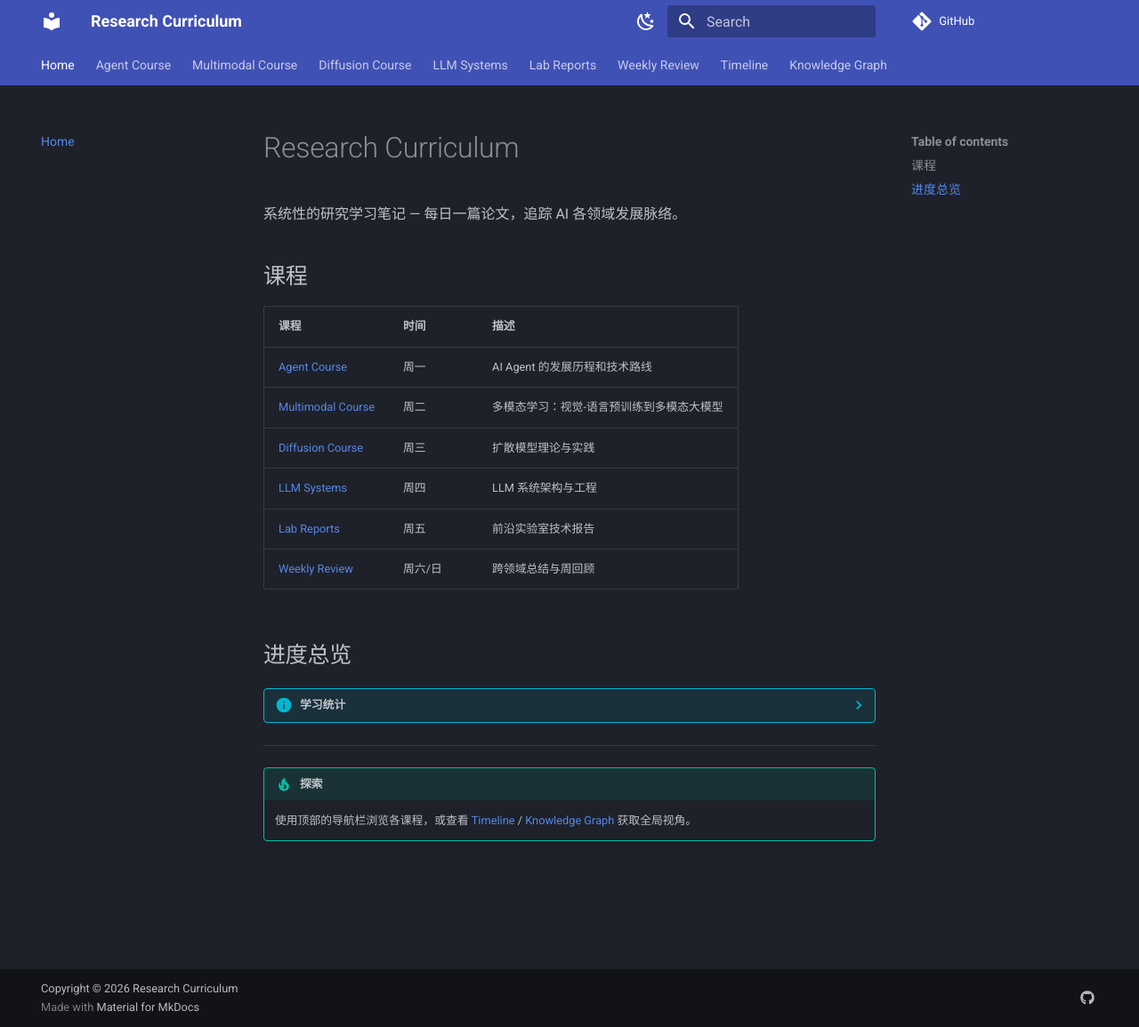
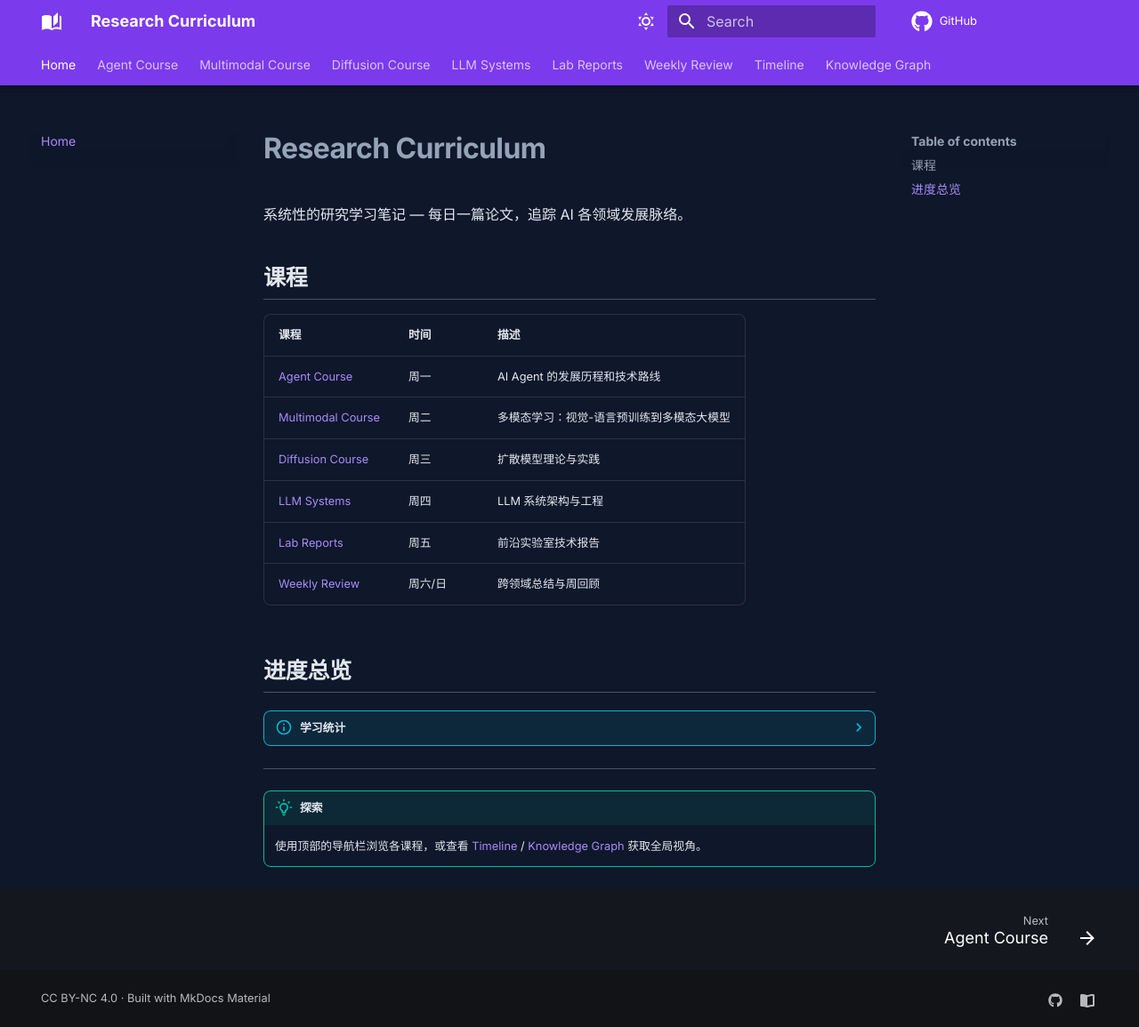
Before and after one commit to caiyuanrui/research-curriculum, an MkDocs documentation site: the page built from docs/index.md, in a window 1280 px wide and 1155 px high. Shown: the whole window at 89% size. Built offline with MkDocs 1.6.1 and Material for MkDocs 9.7.7, drawn with Linux system fonts in a browser that asks for light colours; comment, search, counter and statistics services are not loaded.

Commit message:
Modernize theme: custom colors, fonts, CSS

```diff
--- /dev/null
+++ b/docs/stylesheets/extra.css
@@ -0,0 +1,84 @@
+[data-md-color-scheme="slate"] {
+  --md-primary-fg-color: #7c3aed;
+  --md-primary-fg-color--light: #a78bfa;
+  --md-primary-fg-color--dark: #5b21b6;
+  --md-accent-fg-color: #2dd4bf;
+  --md-accent-fg-color--light: #5eead4;
+  --md-accent-fg-color--dark: #14b8a6;
+  --md-default-bg-color: #0f172a;
+  --md-default-fg-color: #e2e8f0;
+  --md-default-fg-color--light: #94a3b8;
+  --md-default-fg-color--lighter: #64748b;
+  --md-default-fg-color--lightest: #475569;
+  --md-code-bg-color: #1e293b;
+  --md-code-fg-color: #e2e8f0;
+  --md-typeset-a-color: #a78bfa;
+}
+
+[data-md-color-scheme="default"] {
+  --md-primary-fg-color: #7c3aed;
+  --md-primary-fg-color--light: #a78bfa;
+  --md-primary-fg-color--dark: #5b21b6;
+  --md-accent-fg-color: #0891b2;
+  --md-accent-fg-color--light: #06b6d4;
+  --md-accent-fg-color--dark: #0e7490;
+}
+
+/* Better typography */
+.md-typeset {
+  font-size: 0.8rem;
+  line-height: 1.7;
+}
+
+.md-typeset h1 {
+  font-weight: 700;
+  letter-spacing: -0.02em;
+}
+
+.md-typeset h2 {
+  font-weight: 600;
+  letter-spacing: -0.01em;
+  border-bottom: 1px solid var(--md-default-fg-color--lightest);
+  padding-bottom: 0.3rem;
+}
+
+.md-typeset h3 {
+  font-weight: 600;
+}
+
+/* Code block improvements */
+.md-typeset pre > code {
+  border-radius: 8px;
+}
+
+/* Smooth card style for admonitions */
+.md-typeset .admonition,
+.md-typeset details {
+  border-radius: 8px;
+  box-shadow: 0 1px 3px rgba(0,0,0,0.1);
+}
+
+/* Navigation improvements */
+.md-nav--primary .md-nav__title {
+  font-weight: 600;
+}
+
+/* Table improvements */
+.md-typeset table:not([class]) {
+  border-radius: 8px;
+  overflow: hidden;
+  box-shadow: 0 1px 3px rgba(0,0,0,0.1);
+}
+
+/* MathJax block display */
+.md-typeset .MathJax {
+  font-size: 1.1em;
+}
+
+/* Progress indicators */
+.progress-bar {
+  display: inline-block;
+  height: 8px;
+  border-radius: 4px;
+  background: linear-gradient(90deg, var(--md-accent-fg-color), var(--md-primary-fg-color));
+}
--- a/mkdocs.yml
+++ b/mkdocs.yml
@@ -6,40 +6,83 @@ edit_uri: blob/main/docs/
 
 theme:
   name: material
+  icon:
+    logo: material/book-open-page-variant
+    repo: fontawesome/brands/github
+    admonition:
+      note: material/note-edit-outline
+      abstract: material/text-search
+      info: material/information-outline
+      tip: material/lightbulb-on-outline
+      success: material/check-circle-outline
+      question: material/help-circle-outline
+      warning: material/alert-outline
+      failure: material/close-circle-outline
+      danger: material/lightning-bolt-outline
+      bug: material/bug-outline
+      example: material/test-tube
+      quote: material/format-quote-open
+  font:
+    text: Inter
+    code: JetBrains Mono
   features:
     - navigation.tabs
+    - navigation.tabs.sticky
     - navigation.sections
     - navigation.indexes
     - navigation.top
+    - navigation.footer
     - toc.follow
     - content.code.copy
+    - content.code.annotate
+    - content.tabs.link
+    - header.autohide
+    - announce.dismiss
   palette:
     - scheme: slate
-      primary: indigo
-      accent: teal
+      primary: custom
+      accent: custom
+      toggle:
+        icon: material/weather-sunny
+        name: 亮色模式
+    - scheme: default
+      primary: custom
+      accent: custom
       toggle:
         icon: material/weather-night
-        name: 切换到亮色模式
-    - scheme: default
-      primary: indigo
-      accent: teal
-      toggle:
-        icon: material/weather-sunny
-        name: 切换到暗色模式
+        name: 暗色模式
+
+extra_css:
+  - https://fonts.googleapis.com/css2?family=Inter:wght@300;400;500;600;700&family=JetBrains+Mono:wght@400;500&display=swap
+  - stylesheets/extra.css
 
 markdown_extensions:
   - pymdownx.arithmatex:
       generic: true
   - pymdownx.highlight:
       anchor_linenums: true
+      line_spans: __span
+      pygments_lang_class: true
+  - pymdownx.inlinehilite
   - pymdownx.superfences
   - pymdownx.details
   - pymdownx.tabbed:
       alternate_style: true
+  - pymdownx.critic
+  - pymdownx.caret
+  - pymdownx.keys
+  - pymdownx.mark
+  - pymdownx.tilde
+  - pymdownx.smartsymbols
+  - pymdownx.emoji:
+      emoji_index: !!python/name:material.extensions.emoji.twemoji
+      emoji_generator: !!python/name:material.extensions.emoji.to_svg
   - admonition
   - footnotes
   - attr_list
   - md_in_html
+  - def_list
+  - tables
 
 extra_javascript:
   - https://cdn.jsdelivr.net/npm/mathjax@3/es5/tex-mml-chtml.js
@@ -67,5 +110,10 @@ extra:
   social:
     - icon: fontawesome/brands/github
       link: https://github.com/caiyuanrui/research-curriculum
+    - icon: fontawesome/solid/book-open
+      link: https://caiyuanrui.github.io/research-curriculum
+  generator: false
+  analytics:
+    provider: null
 
-copyright: Copyright &copy; 2026 Research Curriculum
+copyright: CC BY-NC 4.0 · Built with MkDocs Material
```
